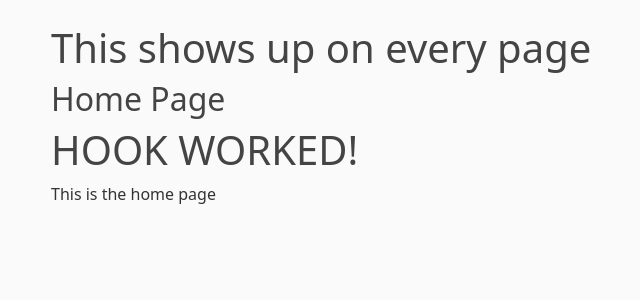
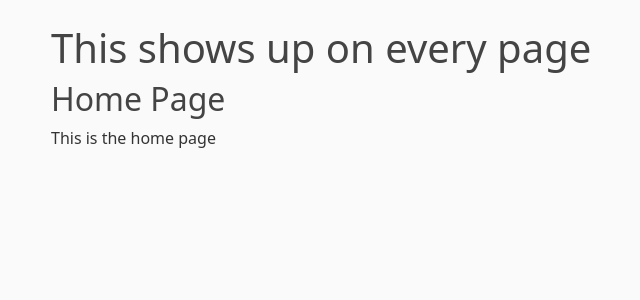
Before and after one commit to ygeleta23/seoflaskdemo0, a Flask app: page / in a window 1280 px wide. Shown: the part 56-356 px from the top of the page, without its empty margins (31-671 px from the left). Run offline with Flask 3, Linux system fonts and the light colour scheme.

Commit message:
fixed home page

```diff
--- a/templates/home.html
+++ b/templates/home.html
@@ -1,6 +1,5 @@
 {% extends "layout.html" %}
 {% block content %}
     <h2>{{ subtitle }}</h2>
-    <h1>HOOK WORKED!</h1>
     <p>{{ text }}</p>
 {% endblock content %}
```
